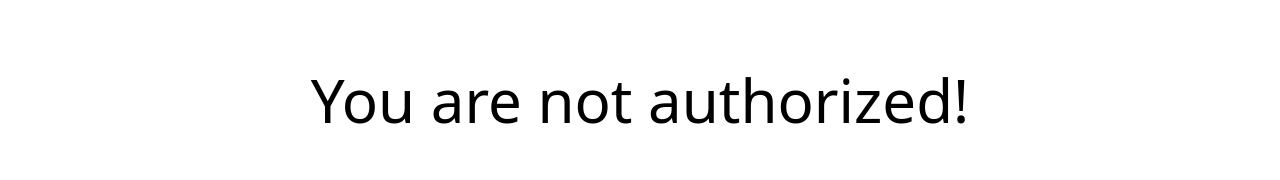
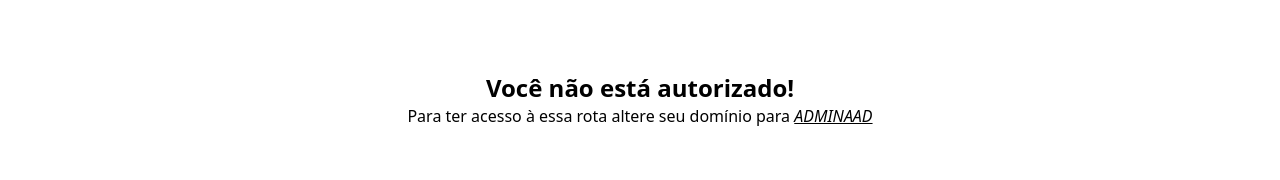
Before and after one commit to AntonioAndreDev/sistema-de-login-frontend, a Next.js app: page /unauthorized in a window 1280 px wide. Shown: the part 280-460 px from the top of the page. Built offline with nearby package versions, Linux system fonts and the light colour scheme; no server answers.

Commit message:
feat: altera conteúdo de unauthorized

```diff
--- a/app/unauthorized/page.tsx
+++ b/app/unauthorized/page.tsx
@@ -11,7 +11,10 @@ export default async function UnauthorizedPage() {
 
   return (
     <div className="text-center text-6xl grid h-[80vh] place-content-center">
-      <span>You are not authorized!</span>
+      <span className="text-2xl font-bold">Você não está autorizado!</span>
+      <p className="text-base">
+        Para ter acesso à essa rota altere seu domínio para <span className="italic underline">ADMINAAD</span>
+      </p>
     </div>
   );
 }
```
